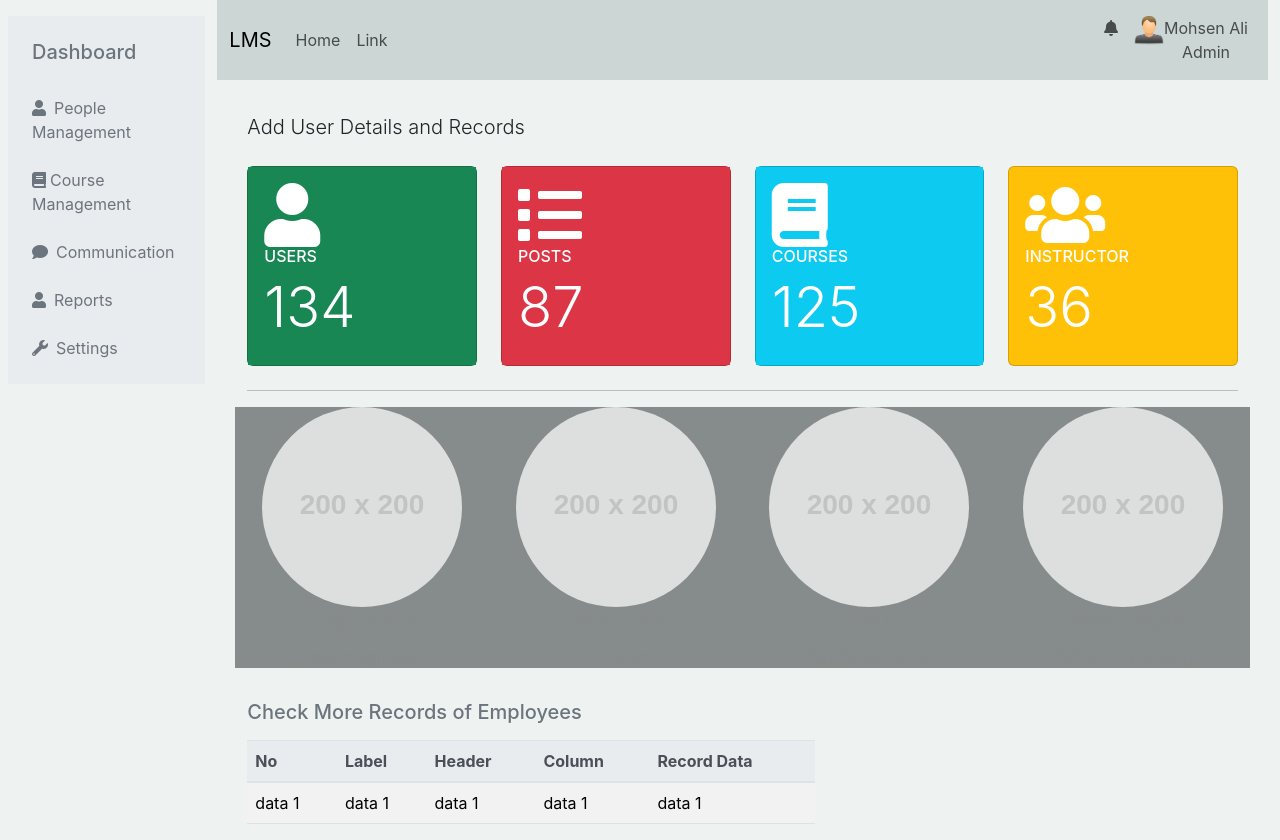
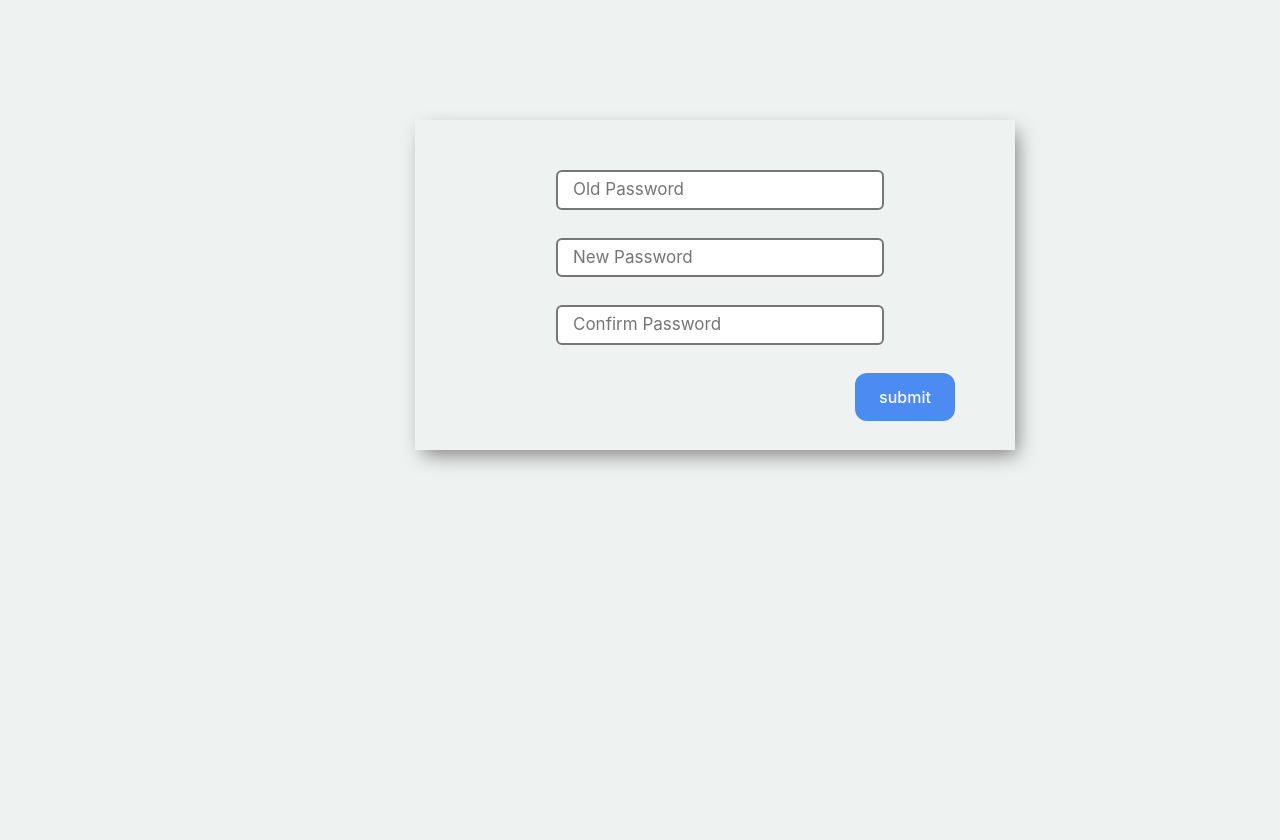
Before and after one commit to samraalmas6/lms-frontend, a React (Create React App) app in the folder lms-ui/: page / in a window 1280 px wide. After the commit the page ends 800 px from the top, so only its background shows below. Built offline with nearby package versions, Linux system fonts and the light colour scheme.

Commit message:
set Password page completed

```diff
--- a/lms-ui/package.json
+++ b/lms-ui/package.json
@@ -10,10 +10,12 @@
     "react": "^18.2.0",
     "react-chartjs-2": "^5.2.0",
     "react-dom": "^18.2.0",
+    "react-excel-renderer": "^1.1.0",
     "react-scripts": "5.0.1",
     "react-select": "^5.7.4",
     "react-select-country-list": "^2.2.3",
-    "web-vitals": "^2.1.4"
+    "web-vitals": "^2.1.4",
+    "xlsx": "^0.18.5"
   },
   "scripts": {
     "start": "react-scripts start",
--- a/lms-ui/src/App.js
+++ b/lms-ui/src/App.js
@@ -3,6 +3,8 @@ import "./components/styles/HomePage.css"
 import SigninPage from "./components/pages/SigninPage";
 import HomePage from './components/pages/HomePage';
 import AddUser from "./components/pages/AddUser";
+import ExcelImport from "./components/ExcelImport";
+import VerificationPage from "./components/pages/VerificationPage";
 
 import {
 	BrowserRouter,
@@ -14,17 +16,19 @@ import PrivateRoute from "./components/content/PrivateRoute";
 
 function App() {
   return (
+
     <div>
-       <BrowserRouter>
-			<Routes>
+    <VerificationPage/>
+       {/* <BrowserRouter>
+			{/* <Routes>
 				<Route element={<SigninPage />} path="/login" />
 				<Route path="/" element={<PrivateRoute><HomePage /></PrivateRoute>}></Route>
         <Route path="/dashboard" element={<PrivateRoute><HomePage /></PrivateRoute>} ></Route>
 				<Route path="/home" element={<PrivateRoute><HomePage /></PrivateRoute>} ></Route>
         <Route path="/adduser" element={<PrivateRoute><AddUser /></PrivateRoute>}></Route>
         {/* <Route path="/allusers" element={<PrivateRoute><AllUsers /></PrivateRoute>}></Route> */}
-			</Routes>
-      </BrowserRouter>
+			{/* </Routes> */}
+       {/* </BrowserRouter> */}
 
   </div>
   );
--- /dev/null
+++ b/lms-ui/src/components/ExcelImport.js
@@ -0,0 +1,248 @@
+
+import React, { useState } from 'react';
+import { OutTable, ExcelRenderer } from 'react-excel-renderer';
+
+const ExcelImport = () => {
+  const [file, setFile] = useState(null);
+  const [rows, setRows] = useState([]);
+  const [cols, setCols] = useState([]);
+  const [error, setError] = useState('');
+  const [importedData, setImportedData] = useState([]);
+  const [manualData, setManualData] = useState({
+    firstName: '',
+    lastName: '',
+    email: '',
+    // Add other fields here
+  });
+  const [selectedRowIndex, setSelectedRowIndex] = useState(null);
+
+  const handleFileUpload = (e) => {
+    const selectedFile = e.target.files[0];
+    setFile(selectedFile);
+
+    ExcelRenderer(selectedFile, (err, resp) => {
+      if (err) {
+        console.log('Error reading Excel file:', err);
+        setError('Error reading Excel file. Please try again.');
+      } else {
+        const { rows: importedRows, cols: importedCols } = resp;
+        setRows(importedRows);
+        setCols(importedCols);
+        setError('');
+        setImportedData(importedRows);
+      }
+    });
+  };
+
+  const handleRowSelection = (rowIndex) => {
+    setSelectedRowIndex(rowIndex);
+    const selectedRowData = importedData[rowIndex];
+    setManualData({
+      firstName: selectedRowData[0] || manualData.firstName,
+      lastName: selectedRowData[1] || manualData.lastName,
+      email: selectedRowData[2] || manualData.email,
+      // Update other fields accordingly
+    });
+  };
+
+  const handleInputChange = (event) => {
+    const { name, value } = event.target;
+    setManualData((prevData) => ({
+      ...prevData,
+      [name]: value,
+    }));
+  };
+
+  return (
+    <div>
+      <h2>Import from Excel</h2>
+      <input type="file" accept=".xlsx, .xls" onChange={handleFileUpload} />
+      {error && <p style={{ color: 'red' }}>{error}</p>}
+      {rows.length > 0 && (
+        <OutTable data={rows} columns={cols} tableClassName="ExcelTable2007" tableHeaderRowClass="heading" />
+      )}
+
+      {/* Display imported user data */}
+      <ul>
+        {importedData.map((row, rowIndex) => (
+          <li
+            key={rowIndex}
+            onClick={() => handleRowSelection(rowIndex)}
+            style={{ cursor: 'pointer' }}
+          >
+            Row {rowIndex + 1}
+          </li>
+        ))}
+      </ul>
+
+      {/* Autofill input fields with selected row's data */}
+      {selectedRowIndex !== null && (
+        <div>
+          <input
+            type="text"
+            name="firstName"
+            placeholder="First Name"
+            value={manualData.firstName}
+            onChange={handleInputChange}
+          />
+          <input
+            type="text"
+            name="lastName"
+            placeholder="Last Name"
+            value={manualData.lastName}
+            onChange={handleInputChange}
+          />
+          <input
+            type="text"
+            name="email"
+            placeholder="Email"
+            value={manualData.email}
+            onChange={handleInputChange}
+          />
+          {/* Render other input fields as needed */}
+        </div>
+      )}
+
+      {/* ... Other UI elements ... */}
+    </div>
+  );
+};
+
+export default ExcelImport;
+
+
+// import { ExcelRenderer } from 'react-excel-renderer';
+
+// const ExcelImport = () => {
+//   const [file, setFile] = useState(null);
+//   const [importedData, setImportedData] = useState([]);
+//   const [selectedRowIndex, setSelectedRowIndex] = useState(null);
+
+//   const handleFileUpload = (e) => {
+//     const selectedFile = e.target.files[0];
+//     setFile(selectedFile);
+
+//     ExcelRenderer(selectedFile, (err, resp) => {
+//       if (err) {
+//         console.log('Error reading Excel file:', err);
+//       } else {
+//         const { rows: importedRows } = resp;
+//         setImportedData(importedRows);
+//       }
+//     });
+//   };
+
+//   const handleRowSelection = (rowIndex) => {
+//     setSelectedRowIndex(rowIndex);
+//   };
+
+//   return (
+//     <div>
+//       <h2>Import from Excel</h2>
+//       <input type="file" accept=".xlsx, .xls" onChange={handleFileUpload} />
+
+//       {/* Display imported user data */}
+//       <ul>
+//         {importedData.map((row, rowIndex) => (
+//           <li
+//             key={rowIndex}
+//             onClick={() => handleRowSelection(rowIndex)}
+//             style={{ cursor: 'pointer' }}
+//           >
+//             Row {rowIndex + 1}
+//           </li>
+//         ))}
+//       </ul>
+
+//       {/* Autofill input fields with selected row's data */}
+//       {selectedRowIndex !== null && (
+//         <div>
+//           <input
+//             type="text"
+//             placeholder="First Name"
+//             value={importedData[selectedRowIndex][0] || ''}
+//           />
+//           <input
+//             type="text"
+//             placeholder="Last Name"
+//             value={importedData[selectedRowIndex][1] || ''}
+//           />
+//           <input
+//             type="text"
+//             placeholder="Email"
+//             value={importedData[selectedRowIndex][2] || ''}
+//           />
+//           {/* Render other input fields as needed */}
+//         </div>
+//       )}
+
+//       {/* ... Other UI elements ... */}
+//     </div>
+//   );
+// };
+
+// export default ExcelImport;
+
+
+
+
+
+// import React, { useState } from 'react';
+// import { OutTable, ExcelRenderer } from 'react-excel-renderer';
+
+// const ExcelImport = () => {
+//   const [file, setFile] = useState(null);
+//   const [rows, setRows] = useState([]);
+//   const [cols, setCols] = useState([]);
+//   const [error, setError] = useState('');
+
+//   const handleFileUpload = (e) => {
+//     const selectedFile = e.target.files[0];
+//     setFile(selectedFile);
+
+//     ExcelRenderer(selectedFile, (err, resp) => {
+//       if (err) {
+//         console.log('Error reading Excel file:', err);
+//         setError('Error reading Excel file. Please try again.');
+//       } else {
+//         const { rows: importedRows, cols: importedCols } = resp;
+
+
+
+//         // if (!hasRequiredColumns(importedCols)) {
+//         //   setError('Required columns are missing in the imported Excel file.');
+//         // } else {
+//           setRows(importedRows);
+//           setCols(importedCols);
+//           setError('');
+
+//           const obj = {rows}
+//           console.log(obj)
+//         // }
+//       }
+
+//     });
+//   };
+
+//   const hasRequiredColumns = (columns) => {
+//     // Define your list of required column names
+//     const requiredColumns = ['First Name', 'Last Name', 'Email'];
+
+//     // Check if all required columns are present in the imported Excel columns
+//     return requiredColumns.every((requiredColumn) =>
+//       columns.some((col) => col === requiredColumn)
+//     );
+//   };
+
+//   return (
+//     <div>
+//       <h2>Import from Excel</h2>
+//       <input type="file" accept=".xlsx, .xls" onChange={handleFileUpload} />
+//       {error && <p style={{ color: 'red' }}>{error}</p>}
+//       {rows.length > 0 && (
+//         <OutTable data={rows} columns={cols} tableClassName="ExcelTable2007" tableHeaderRowClass="heading" />
+//       )}
+//       {/* ... Other UI elements ... */}
+//     </div>
+//   );
+// };
--- a/lms-ui/src/components/pages/AddUser.js
+++ b/lms-ui/src/components/pages/AddUser.js
@@ -5,10 +5,13 @@ import Navbar from "./Navbar";
 import Sidebar from "./Sidebar";
 import Select from "react-select";
 import countryList from "react-select-country-list";
+import ExcelImport from "../ExcelImport";
+
+
 
 function AddUser() {
 
-
+    <ExcelImport/>
     const [firstName, setFirstName] = useState('');
     const [lastName, setLastName] = useState('');
     const [password, setPassword] = useState('');
@@ -23,6 +26,10 @@ function AddUser() {
 
     const [value, setValue] = useState('')
     const options = useMemo(() => countryList().getData(), [])
+
+
+
+
 
     const handleFirstNameChange = (e) => {
         setFirstName(e.target.value);
@@ -60,7 +67,7 @@ function AddUser() {
     const handleFormSubmit = (e) => {
         e.preventDefault();
 
-        const userData = {
+        const userData= {
             firstName,
             lastName,
             password,
--- a/lms-ui/src/components/pages/VerificationPage.js
+++ b/lms-ui/src/components/pages/VerificationPage.js
@@ -1,15 +1,65 @@
-import React from 'react'
+import React, {useState} from 'react'
+import styles from "../../components/styles/Verfication.module.css";
 
 function VerificationPage() {
+
+  const [oldPassword, setOldPassword] = useState('');
+    const [newPassword, setNewPassword] = useState('');
+    const [confirmPassword, setConfirmPassword] = useState('');
+
+
+    const handleOldPasswordChange = (e) => {
+      setOldPassword(e.target.value);
+  };
+
+  const handleNewPasswordChange =(e) => {
+    setNewPassword(e.target.value);
+  };
+
+  const handleConfirmPasswordChange = (e) => {
+    setConfirmPassword(e.target.value);
+  }
+
+  const handleFormSubmit = (e) => {
+    e.preventDefault();
+
+
+    const userData= {
+        oldPassword,
+        newPassword,
+        confirmPassword
+
+    };
+
+    if (oldPassword === '' || newPassword === '' || confirmPassword === '') {
+        alert('Fill in the required fields');
+        return;
+    }
+    else {
+        alert('Password updated successfully')
+
+        setOldPassword('')
+        setNewPassword('')
+        setConfirmPassword('')
+
+    }
+  }
+
+
+
   return (
     <>
-    <div>
-        <div>
+    <div className="col">
+            <div className={styles.contain}>
+              <form className={styles.form}>
+              <div>
                 <label>
                     <input
                     type="password"
                     name="OldPassword"
                     placeholder="Old Password"
+                    value={oldPassword}
+                    onChange={handleOldPasswordChange}
                    />
                 </label>
 
@@ -18,6 +68,8 @@ function VerificationPage() {
                     type="password"
                     name="NewPassword"
                     placeholder='New Password'
+                    value={newPassword}
+                    onChange={handleNewPasswordChange}
                     />
                 </label>
                 </div>
@@ -27,9 +79,20 @@ function VerificationPage() {
                     <input
                     type='password'
                     name="ConfirmPassword"
-                    placeholder='Confirm Password'/>
+                    placeholder='Confirm Password'
+                    value={confirmPassword}
+                    onChange={handleConfirmPasswordChange}
+
+                    />
+
                 </label>
                 </div>
+
+                <div>
+                  <button className={styles.btn_add} onClick={handleFormSubmit}>submit</button>
+                </div>
+                </form>
+    </div>
     </div>
     </>
   )
--- a/lms-ui/src/components/styles/AddUser.module.css
+++ b/lms-ui/src/components/styles/AddUser.module.css
@@ -170,6 +170,8 @@
 }
 
 
+
+
 /*  Country  */
 .country, .roles{
     width: 71%;
--- a/lms-ui/src/components/styles/App.css
+++ b/lms-ui/src/components/styles/App.css
@@ -100,3 +100,5 @@ margin-top: 12px;
 .sign-in-form .forgot-password a {
   text-decoration: none;
 }
+
+/* Verification page */
--- /dev/null
+++ b/lms-ui/src/components/styles/Verfication.module.css
@@ -0,0 +1,46 @@
+.contain{
+    display: flex;
+  background-color: none;
+   margin-top: 20px;
+   width: 1000px;
+   height: 300px;
+}
+
+.form{
+    padding: 40px 30px 290px 30px;
+    width: 85%;
+    box-shadow: 5px 8px 19px -3px gray;
+    margin-top: 100px;
+    margin-left: 400px;
+}
+.form input, .roles {
+    padding: 5px 15px;
+    margin-bottom: 10px;
+    border-radius: 6px;
+    border-style: solid;
+    font-size: 17px;
+    width: 80%;
+    margin-top: 10px;
+    margin-left: 111px;
+}
+.btn_container {
+    width: 80%;
+    display: flex;
+    justify-content: end;
+}
+.btn_add{
+   background-color:  #4c8bf1;
+   color:#fff;
+   width: 100px;
+   border: none;
+   padding: 12px 15px;
+   border-radius: 12px;
+   margin-top: 10px;
+   font-weight: 500;
+   margin-left: 410px;
+}
+.btn_add:hover {
+    background-color:  #4170bc;
+    color: #fff;
+    cursor: pointer;
+}
--- a/lms-ui/src/index.js
+++ b/lms-ui/src/index.js
@@ -6,9 +6,9 @@ import reportWebVitals from './reportWebVitals';
 
 const root = ReactDOM.createRoot(document.getElementById('root'));
 root.render(
-  <React.StrictMode>
+
     <App />
-  </React.StrictMode>
+
 );
 
 // If you want to start measuring performance in your app, pass a function
```
Also changed, not shown: 1 other file (tests, documents, lock files or other folders).
